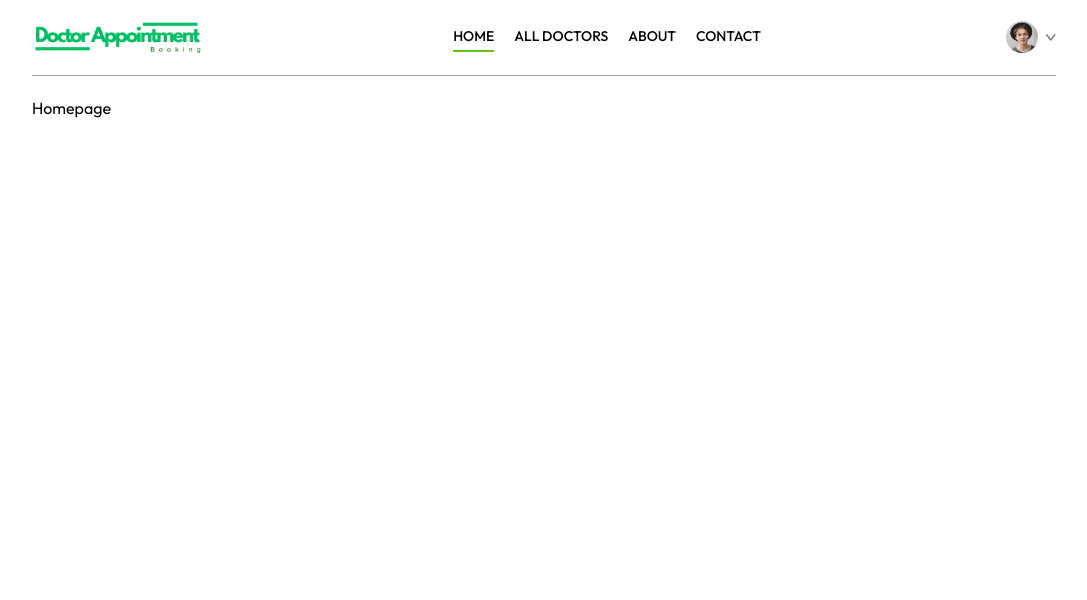
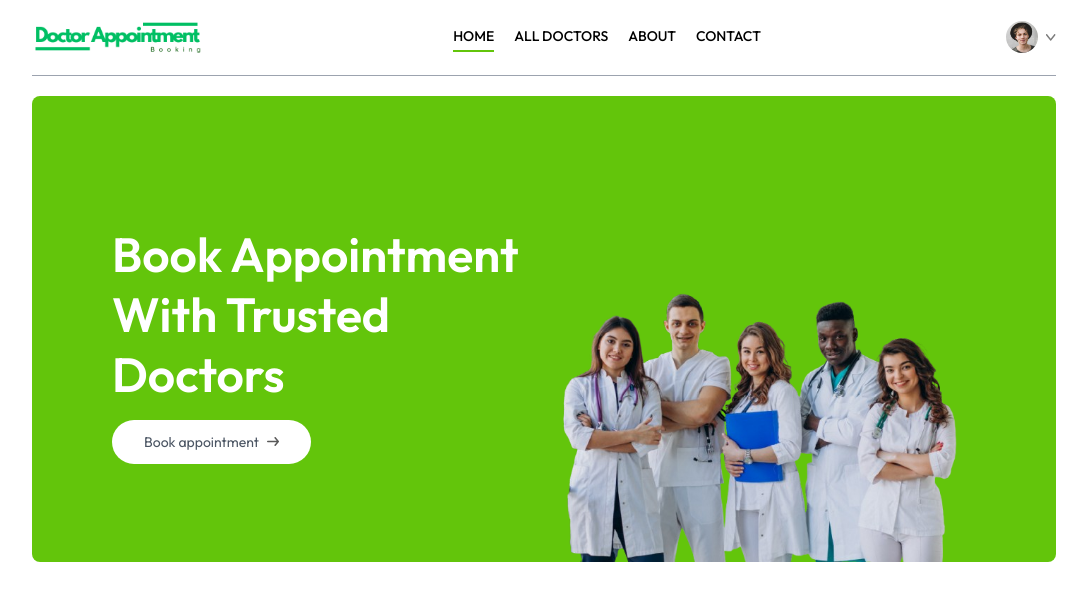
Before and after one commit to mehrnazpishyar/Doctor-Appointment-Booking, a React (Vite) app: page / in a window 1280 px wide. Shown: the top 600 px of the page, without its empty margins (96-1183 px from the left). Built offline with nearby package versions, Linux system fonts and the light colour scheme.

Commit message:
Header was added

```diff
--- /dev/null
+++ b/src/components/Header.jsx
@@ -0,0 +1,27 @@
+import React from 'react'
+import { assets } from '../assets//assets_data'
+
+const Header = () => {
+  return (
+    <div className='flex flex-col md:flex-row flex-wrap bg-primary rounded-lg px-6 md:px-10 lg:px-20 '>
+
+    {/* --------- Left side --------- */}
+    <div className='md:w-1/2 flex flex-col items-start justify-center gap-4 py-10 m-auto md:py-[10vw] md:mb-[-30px]'>
+        <p className='text-3xl md:text-4xl lg:text-5xl text-white font-semibold leading-tight md:leading-tight lg:leading-tight'>
+            Book Appointment <br />  With Trusted Doctors
+        </p>
+
+        <a href='#speciality' className='flex items-center gap-2 bg-white px-8 py-3 rounded-full text-gray-600 text-sm m-auto md:m-0 hover:scale-105 transition-all duration-300'>
+            Book appointment <img className='w-3' src={assets.arrow_icon} alt="" />
+        </a>
+    </div>
+
+    {/* --------- Right side --------- */}
+    <div className='md:w-1/2 relative'>
+        <img className='w-full md:absolute bottom-0 h-auto rounded-lg' src={assets.team} alt="" />
+    </div>
+</div>
+  )
+}
+
+export default Header
--- a/src/pages/Home.jsx
+++ b/src/pages/Home.jsx
@@ -1,8 +1,11 @@
 import React from 'react'
+import Header from '../components/Header'
 
 const Home = () => {
   return (
-    <div>Homepage</div>
+    <div>
+      <Header/>
+    </div>
   )
 }
 
```
Also changed, not shown: src/assets/assets_data.js (+6 -1 lines), src/assets/arrow_icon.svg (added), src/assets/team.png (added).
